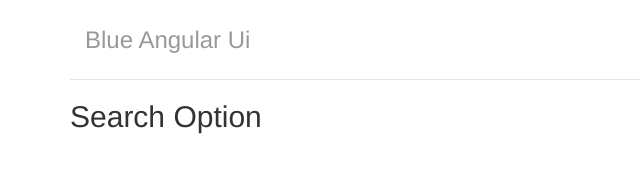
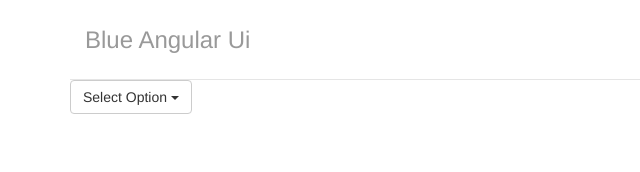
Before and after one commit to deebloo/BlueAngularUi, a website: page dist/index.html in a window 1280 px wide. Shown: the whole page, without its empty margins (0-640 px from the left). Drawn offline with Linux system fonts and the light colour scheme.

Commit message:
update dist

```diff
--- a/dist/index.html
+++ b/dist/index.html
@@ -1,6 +1,6 @@
-<!doctype html><!--[if lt IE 7]>      <html class="no-js lt-ie9 lt-ie8 lt-ie7"> <![endif]--><!--[if IE 7]>         <html class="no-js lt-ie9 lt-ie8"> <![endif]--><!--[if IE 8]>         <html class="no-js lt-ie9"> <![endif]--><!--[if gt IE 8]><!--><html class="no-js"><!--<![endif]--><head><meta charset="utf-8"><title></title><meta name="description" content=""><meta name="viewport" content="width=device-width"><!-- Place favicon.ico and apple-touch-icon.png in the root directory --><link rel="stylesheet" href="styles/cd367326.vendor.css"><link rel="stylesheet" href="styles/13ab0cef.main.css"><body ng-app="blueUiApp"><!--[if lt IE 7]>
+<!doctype html><!--[if lt IE 7]>      <html class="no-js lt-ie9 lt-ie8 lt-ie7"> <![endif]--><!--[if IE 7]>         <html class="no-js lt-ie9 lt-ie8"> <![endif]--><!--[if IE 8]>         <html class="no-js lt-ie9"> <![endif]--><!--[if gt IE 8]><!--><html class="no-js"><!--<![endif]--><head><meta charset="utf-8"><title></title><meta name="description" content=""><meta name="viewport" content="width=device-width"><!-- Place favicon.ico and apple-touch-icon.png in the root directory --><link rel="stylesheet" href="styles/cd367326.vendor.css"><link rel="stylesheet" href="styles/5af9ac48.main.css"><body ng-app="blueUiApp"><!--[if lt IE 7]>
       <p class="browsehappy">You are using an <strong>outdated</strong> browser. Please <a href="http://browsehappy.com/">upgrade your browser</a> to improve your experience.</p>
-    <![endif]--><!-- Add your site or application content here --><div class="container" ng-controller="MainCtrl"><div class="header"><!--<ul class="nav nav-pills pull-right">--><!--<li class="active"><a ng-href="#">Home</a></li>--><!--<li><a ng-href="#">About</a></li>--><!--<li><a ng-href="#">Contact</a></li>--><!--</ul>--><h3 class="text-muted">Blue Angular Ui</h3></div><search-option></search-option></div><!-- Google Analytics: change UA-XXXXX-X to be your site's ID --><script>(function(i,s,o,g,r,a,m){i['GoogleAnalyticsObject']=r;i[r]=i[r]||function(){
+    <![endif]--><!-- Add your site or application content here --><div class="container" ng-controller="MainCtrl"><div class="header"><h3 class="text-muted">Blue Angular Ui</h3></div><search-option data="searchOptionData" searchable="true" item-click="searchOptionClick"></search-option></div><!-- Google Analytics: change UA-XXXXX-X to be your site's ID --><script>(function(i,s,o,g,r,a,m){i['GoogleAnalyticsObject']=r;i[r]=i[r]||function(){
       (i[r].q=i[r].q||[]).push(arguments)},i[r].l=1*new Date();a=s.createElement(o),
       m=s.getElementsByTagName(o)[0];a.async=1;a.src=g;m.parentNode.insertBefore(a,m)
       })(window,document,'script','//www.google-analytics.com/analytics.js','ga');
@@ -9,4 +9,4 @@
       ga('send', 'pageview');</script><!--[if lt IE 9]>
     <script src="bower_components/es5-shim/es5-shim.js"></script>
     <script src="bower_components/json3/lib/json3.min.js"></script>
-    <![endif]--><script src="scripts/dc5121f7.vendor.js"></script><script src="scripts/20cd7f6b.scripts.js"></script>
+    <![endif]--><script src="scripts/dc5121f7.vendor.js"></script><script src="scripts/4d7c1428.scripts.js"></script>
--- a/dist/scripts/20cd7f6b.scripts.js
+++ /dev/null
@@ -1 +0,0 @@
-"use strict";angular.module("blueUiApp",[]),angular.module("blueUiApp").controller("MainCtrl",["$scope",function(a){a.awesomeThings=["HTML5 Boilerplate","AngularJS","Karma"]}]),angular.module("blueUiApp").directive("searchOption",function(){return{templateUrl:"views/search-option.html",restrict:"E",link:function(a){a.stuff="stuff"}}});
--- /dev/null
+++ b/dist/scripts/4d7c1428.scripts.js
@@ -0,0 +1 @@
+"use strict";angular.module("blueUiApp",[]),angular.module("blueUiApp").controller("MainCtrl",["$scope",function(a){a.searchOptionData=[{title:"foo"},{title:"bar"},{title:"foobar"},{title:"baz"}],a.searchOptionClick=function(a){console.log(a.text())}}]),angular.module("blueUiApp").directive("searchOption",function(){return{templateUrl:"views/search-option.html",restrict:"E",scope:{data:"=",searchable:"=",customClick:"=itemClick"},link:function(a){a.search="",a.currentOption="Select Option",a.preventClose=function(a){a.stopPropagation()},a.selectOption=function(b,c){b.preventDefault(),a.currentOption=c,void 0!==a.customClick&&a.customClick(angular.element(b.target))}}}});
--- a/dist/styles/13ab0cef.main.css
+++ /dev/null
@@ -1 +0,0 @@
-body{padding-top:20px;padding-bottom:20px}.footer,.header,.marketing{padding-left:15px;padding-right:15px}.header{border-bottom:1px solid #e5e5e5}.header h3{margin-top:0;margin-bottom:0;line-height:40px;padding-bottom:19px}body{padding-top:20px;padding-bottom:20px}.footer,.header,.marketing{padding-left:15px;padding-right:15px}.header{border-bottom:1px solid #e5e5e5}.header h3{margin-top:0;margin-bottom:0;line-height:40px;padding-bottom:19px}
--- /dev/null
+++ b/dist/styles/5af9ac48.main.css
@@ -0,0 +1 @@
+body{padding-top:20px;padding-bottom:20px}.footer,.header,.marketing{padding-left:15px;padding-right:15px}.header{border-bottom:1px solid #e5e5e5}.header h3{margin-top:0;margin-bottom:0;line-height:40px;padding-bottom:19px}.search-option-filter{padding:4px 5px 0}body{padding-top:20px;padding-bottom:20px}.footer,.header,.marketing{padding-left:15px;padding-right:15px}.header{border-bottom:1px solid #e5e5e5}.header h3{margin-top:0;margin-bottom:0;line-height:40px;padding-bottom:19px}.search-option-filter{padding:4px 5px 0}
--- a/dist/views/search-option.html
+++ b/dist/views/search-option.html
@@ -1 +1 @@
-<h2>Search Option</h2>
+<div class="btn-group"><button type="button" class="btn btn-default dropdown-toggle" data-toggle="dropdown">{{currentOption}} <span class="caret"></span></button><ul class="dropdown-menu" role="menu"><li class="search-option-filter" ng-click="preventClose($event)" ng-show="searchable"><input type="text" class="form-control" ng-model="search"></li><li class="divider" ng-if="searchable"></li><li ng-repeat="item in data | filter:search"><a href="#" ng-click="selectOption($event, item.title)">{{item.title}}</a></li></ul></div>
```
